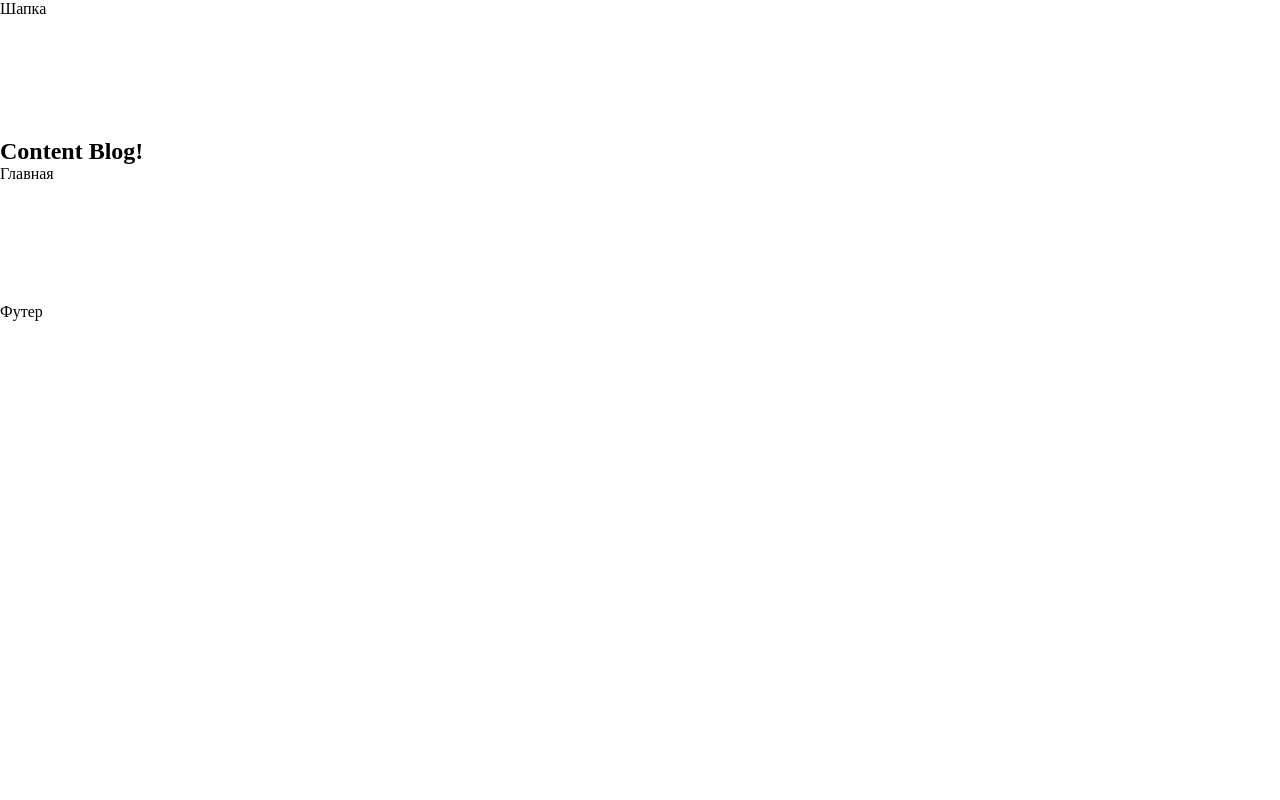
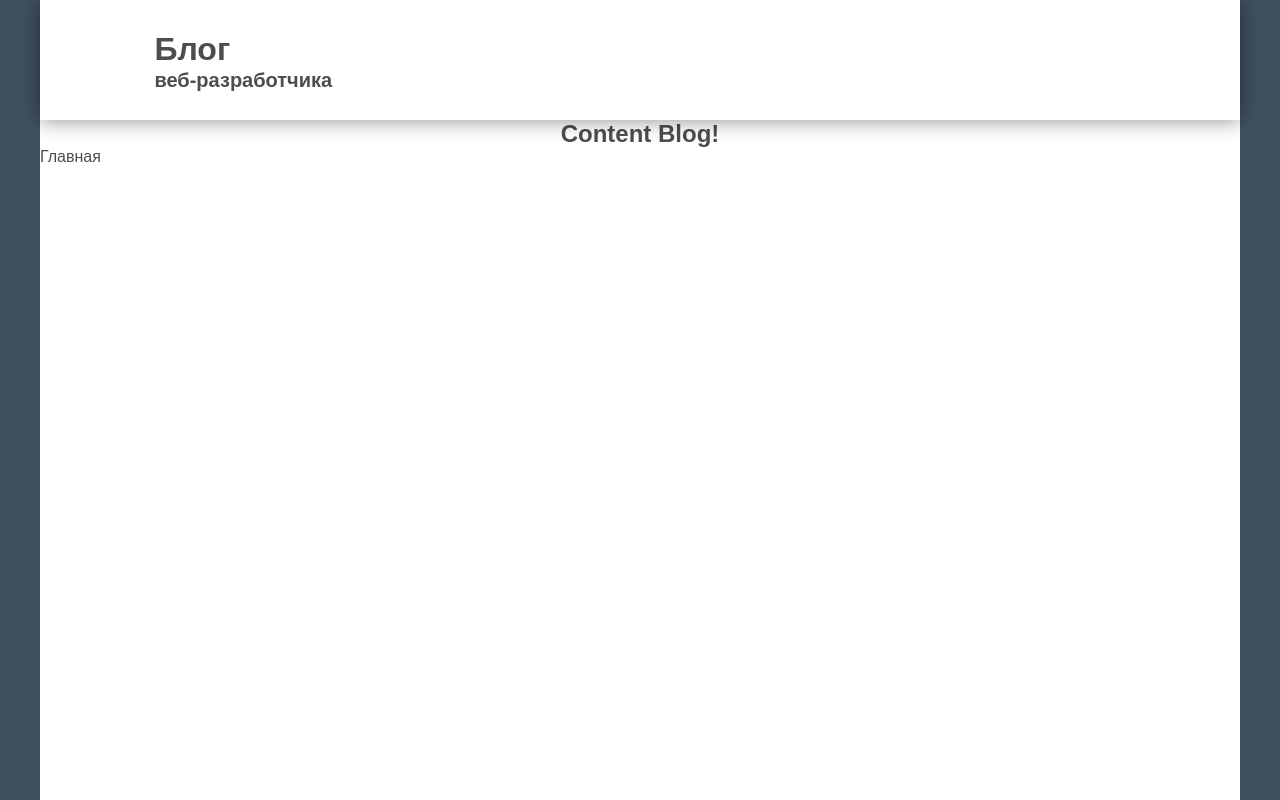
Before and after one commit to thermojam/blog, a React (Vite) app: page / in a window 1280 px wide. Shown: the top 800 px of the page. Built offline with nearby package versions, Linux system fonts and the light colour scheme; a web font is replaced by a local one.

Commit message:
working on the logo in the header

```diff
--- a/src/blog.jsx
+++ b/src/blog.jsx
@@ -1,24 +1,34 @@
 import styled from 'styled-components'
 import {Route, Routes} from "react-router-dom"
+import { Header } from "./components"
+
+const AppColumn = styled.div`
+    display: flex;
+    flex-direction: column;
+    justify-content: space-between;
+    margin: 0 auto;
+    max-width: 1200px;
+    min-height: 100%;
+    background: #fff;
+`;
 
 const Content = styled.div`
-   padding: 120px 0;
-`
+    position: relative;
+    padding: 120px 0;
+    height: 2000px;
+    z-index: 0;
+`;
 
-const title = styled.h2`
-    text-align: center;
-`
+const Footer = () => <div>Футер</div>
 
-const Header = () => <div>Шапка</div>
-const Footer = () => <div>Футер</div>
 
 export const Blog = () => {
 
     return (
-        <>
+        <AppColumn>
             <Header/>
             <Content>
-                <h2 className={title}>Content Blog!</h2>
+                <h2>Content Blog!</h2>
                 <Routes>
                     <Route path="/" element={<div>Главная</div>}/>
                     <Route path="/login" element={<div>Авторизация</div>}/>
@@ -30,6 +40,6 @@ export const Blog = () => {
                 </Routes>
             </Content>
             <Footer/>
-        </>
+        </AppColumn>
     )
 }
--- /dev/null
+++ b/src/components/header/components/index.js
@@ -0,0 +1 @@
+export * from './logo/logo.jsx'
--- /dev/null
+++ b/src/components/header/components/logo/logo.jsx
@@ -0,0 +1,43 @@
+import styled from "styled-components"
+
+const IconContainer = ({className}) => {
+    return (
+        <div className={className}>
+            <i className="fa fa-code" aria-hidden="true"></i>
+        </div>
+    )
+}
+
+const Icon = styled(IconContainer)`
+    font-size: 70px;
+    margin-right: 20px;
+`;
+
+const LargeText = styled.div`
+    font-size: 32px;
+    font-weight: bold;
+    line-height: 40px;
+`;
+
+const SmallText = styled.div`
+    font-size: 20px;
+    font-weight: bold;
+`;
+
+const LogoContainer = ({className}) => {
+    return (
+        <div className={className}>
+            <Icon/>
+            <div>
+                <LargeText>Блог</LargeText>
+                <SmallText>веб-разработчика</SmallText>
+            </div>
+        </div>
+    )
+}
+
+export const Logo = styled(LogoContainer)`
+    display: flex;
+    align-items: center;
+
+`;
--- /dev/null
+++ b/src/components/header/header.jsx
@@ -0,0 +1,22 @@
+import styled from "styled-components"
+import {Logo} from "./components"
+
+
+
+
+export const HeaderContainer = ({className}) => (
+    <header className={className}>
+        <Logo/>
+    </header>
+)
+
+export const Header = styled(HeaderContainer)`
+    position: fixed;
+    top: 0;
+    width: 1200px;
+    padding: 20px 40px;
+    height: 120px;
+    box-shadow: 0 0 20px rgba(0, 0, 0, 0.46);
+    background-color: #fff;
+    z-index: 1;
+`;
--- /dev/null
+++ b/src/components/index.js
@@ -0,0 +1 @@
+export * from './header/header.jsx'
--- a/src/index.css
+++ b/src/index.css
@@ -5,6 +5,17 @@
 }
 
 body {
-    max-height:  100vh;
-    background-color: #fff;
+    font-family: Nunito, sans-serif;
+    background-color: #405060;
+    color: rgba(66, 66, 66, 0.94);
 }
+
+html,
+body,
+#root {
+    height: 100%;
+}
+
+h2 {
+    text-align: center;
+}
```
